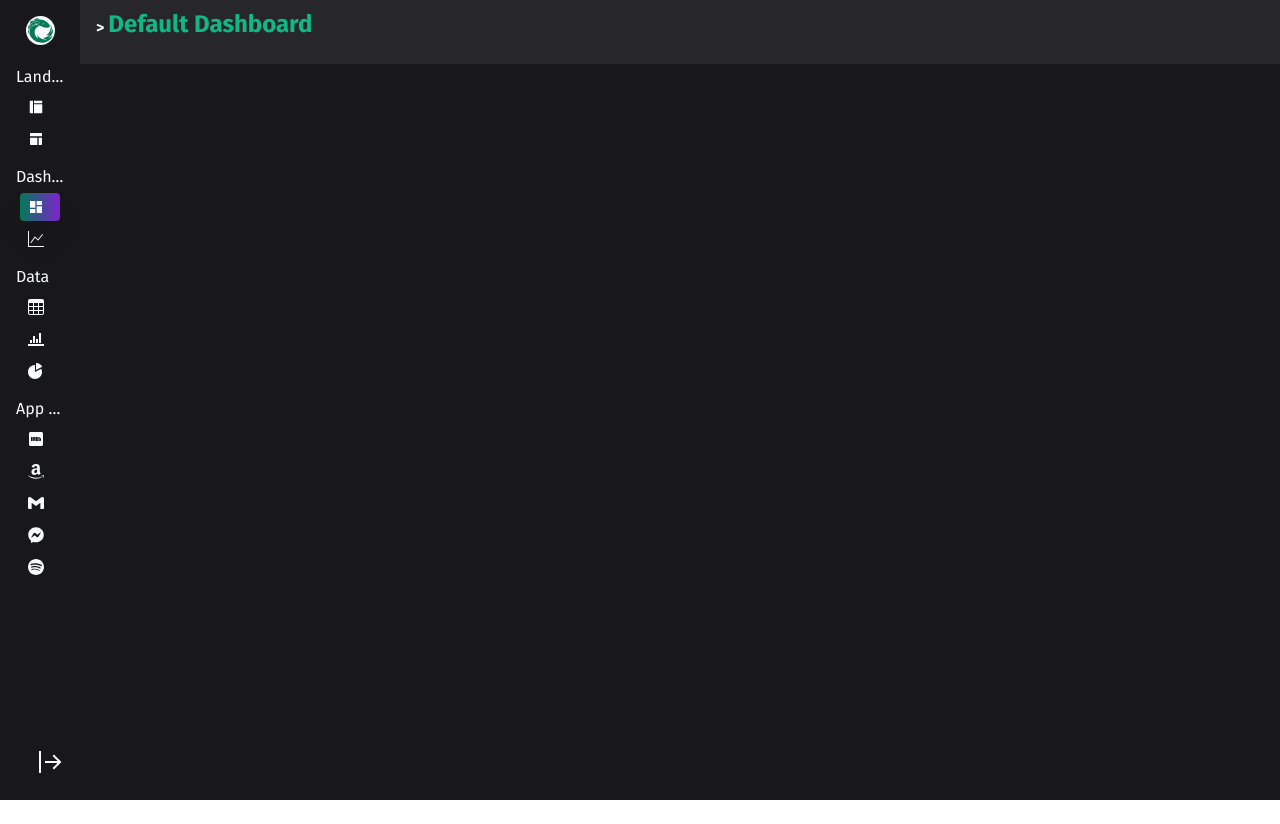
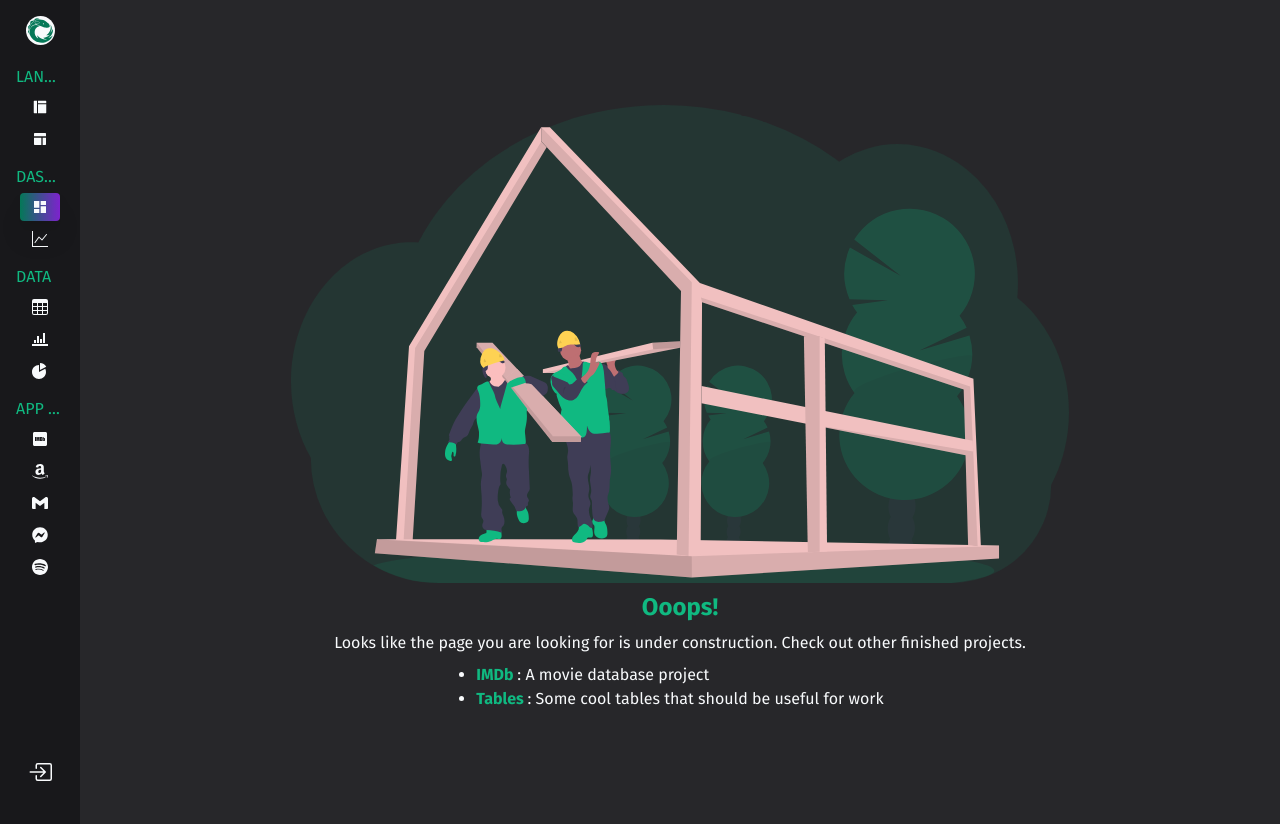
Before and after one commit to thekhangtraining/react-admin-dashboard, a React (Create React App) app: page /dashboards/default in a window 1280 px wide. Before the commit the page ends 800 px from the top, so only its background shows below. Built offline with nearby package versions, Linux system fonts and the light colour scheme; a web font is replaced by a local one.

Commit message:
Add 404 page

```diff
--- a/src/App.js
+++ b/src/App.js
@@ -14,7 +14,8 @@ import {
   LandingDemo2,
   Messenger,
   Spotify,
-  Tables
+  Tables,
+  Construction,
 } from "./pages";
 
 const App = () => {
@@ -31,60 +32,64 @@ const App = () => {
               {/* My CV */}
               <Route path="/" key="cv" element={<Cv />} />
 
+              {/* Landing pages */}
+              <Route
+                path="/landing/demo1"
+                key="landing-demo-1"
+                element={<Construction />}
+              />
+              <Route
+                path="/landing/demo2"
+                key="landing-demo-2"
+                element={<Construction />}
+              />
+
               {/* Admin dashboards */}
               <Route
                 path="/dashboards/default"
                 key="dash-default"
-                element={<DashDefault />}
+                element={<Construction />}
               />
               <Route
                 path="/dashboards/analytics"
                 key="dash-analytics"
-                element={<DashAnalytics />}
-              />
-
-              {/* Landing pages */}
-              <Route
-                path="/landing/demo1"
-                key="landing-demo-1"
-                element={<LandingDemo1 />}
-              />
-              <Route
-                path="/landing/demo2"
-                key="landing-demo-2"
-                element={<LandingDemo2 />}
+                element={<Construction />}
               />
 
               {/* Tables, Charts & Infographics */}
               <Route path="/data/tables" key="tables" element={<Tables />} />
-              <Route path="/data/charts" key="charts" element={<Charts />} />
+              <Route
+                path="/data/charts"
+                key="charts"
+                element={<Construction />}
+              />
               <Route
                 path="/data/infographics"
                 key="infographics"
-                element={<Infographics />}
+                element={<Construction />}
               />
 
               {/* Clones of many popular apps */}
               <Route
                 path="/clones/amazon"
                 key="clone-amazon"
-                element={<Amazon />}
+                element={<Construction />}
               />
               <Route path="/clones/imdb" key="clone-imdb" element={<Imdb />} />
               <Route
                 path="/clones/gmail"
                 key="clone-gmail"
-                element={<Gmail />}
+                element={<Construction />}
               />
               <Route
                 path="/clones/messenger"
                 key="clone-messenger"
-                element={<Messenger />}
+                element={<Construction />}
               />
               <Route
                 path="/clones/spotify"
                 key="clone-spotify"
-                element={<Spotify />}
+                element={<Construction />}
               />
             </Routes>
           </main>
--- a/src/components/Navbar.js
+++ b/src/components/Navbar.js
@@ -17,7 +17,7 @@ const Navbar = () => {
           setSidebarOpen(!sidebarOpen);
         }}
       >
-        <BsFillMenuButtonWideFill className="text-emerald-700 text-xl" />
+        <BsFillMenuButtonWideFill className="text-emerald-500 text-xl" />
       </button>
     </div>
   );
--- a/src/components/Sidebar.js
+++ b/src/components/Sidebar.js
@@ -1,4 +1,5 @@
 import React from "react";
+import { BsBoxArrowInLeft, BsBoxArrowInRight } from "react-icons/bs";
 import { SiReactivex } from "react-icons/si";
 import { NavLink } from "react-router-dom";
 import { useStateContext } from "../contexts/ContextProvider";
@@ -16,9 +17,9 @@ const Sidebar = () => {
   } = useStateContext();
 
   const activeLink =
-    "flex items-center py-1 px-2 pr-2 m-1 mb-0.5 rounded drop-shadow-xl";
+    "flex items-center lg:justify-center py-1 px-2 m-1 mb-0.5 rounded drop-shadow-xl lg:sidebar-expanded:justify-start";
   const normalLink =
-    "flex items-center py-1 px-2 pr-0 m-1 mb-0.5 rounded hover:bg-gradient-to-r from-[#047857]";
+    "flex items-center lg:justify-center py-1 px-2 m-1 mb-0.5 rounded hover:bg-gradient-to-r from-[#047857] lg:sidebar-expanded:justify-start";
 
   return (
     <div>
@@ -44,9 +45,7 @@ const Sidebar = () => {
               <div className="rounded-full p-0.5 bg-slate-50">
                 <SiReactivex size="25px" color="#047857" />
               </div>
-              <p className="capitalize truncate lg:hidden lg:sidebar-expanded:inline-flex">
-                My Résumé
-              </p>
+              <p className="capitalize truncate lg:hidden lg:sidebar-expanded:inline-flex"></p>
             </div>
           </NavLink>
 
@@ -58,21 +57,14 @@ const Sidebar = () => {
             aria-controls="sidebar"
             aria-expanded={sidebarOpen}
           >
-            <span className="sr-only">Close sidebar</span>
-            <svg
-              className="w-6 h-6 fill-current"
-              viewBox="0 0 24 24"
-              xmlns="http://www.w3.org/2000/svg"
-            >
-              <path d="M10.7 18.7l1.4-1.4L7.8 13H20v-2H7.8l4.3-4.3-1.4-1.4L4 12z" />
-            </svg>
+            <BsBoxArrowInLeft className="h-6 w-6" />
           </button>
         </div>
         {/* NavLinks */}
         <div className="grow p-2">
           {navLinks.map((item) => (
             <div key={item.title.replace("-", " ")}>
-              <p className="capitalize truncate mt-3 lg:sidebar-expanded:inline-flex">
+              <p className="uppercase truncate mt-3 text-emerald-500 lg:sidebar-expanded:inline-flex">
                 {item.title.replace("-", " ")}
               </p>
               {item.links.map((link) => (
@@ -98,24 +90,15 @@ const Sidebar = () => {
           ))}
         </div>
         {/* Expand/Collapse button */}
-        <div className="flex justify-end mb-2">
+        <div className="flex lg:justify-center lg:sidebar-expanded:justify-end m-2">
           <button
-            className="hidden p-2.5 text-slate-50 hover:text-emerald-500 lg:inline-flex"
+            className="hidden text-slate-50 hover:text-emerald-500 lg:inline-flex"
             onClick={() => {
               setSidebarExpanded(!sidebarExpanded);
             }}
           >
             <span className="sr-only">Expand/Collapse sidebar</span>
-            <svg
-              className="w-6 h-6 fill-current sidebar-expanded:rotate-180"
-              viewBox="0 0 24 24"
-            >
-              <path
-                className=""
-                d="M19.586 11l-5-5L16 4.586 23.414 12 16 19.414 14.586 18l5-5H7v-2z"
-              />
-              <path className="" d="M3 23H1V1h2z" />
-            </svg>
+            <BsBoxArrowInRight className="sidebar-expanded:rotate-180 h-6 w-6" />
           </button>
         </div>
       </div>
--- a/src/components/imdb/PlayButton.js
+++ b/src/components/imdb/PlayButton.js
@@ -1,6 +1,7 @@
 import axios from "axios";
 import React, { useEffect, useState } from "react";
 import { FaRegPlayCircle, FaYoutube } from "react-icons/fa";
+import { IoCloseSharp } from "react-icons/io5";
 import Modal from "react-modal";
 import ReactPlayer from "react-player/youtube";
 import configs from "../../configs.json";
@@ -20,8 +21,8 @@ const PlayButton = ({ movieTitle, movieId, posterPath }) => {
       padding: "1rem",
       paddingBottom: "2rem",
       background: "rgba(0, 0, 0, 0.5)",
-      width: "90%",
-      height: "90%",
+      width: "90vw",
+      height: "90vh",
       overflowY: "auto",
       borderColor: "rgba(0, 0, 0, 0.5)",
     },
@@ -53,7 +54,7 @@ const PlayButton = ({ movieTitle, movieId, posterPath }) => {
   }, [movieId]);
 
   return (
-    <div className="group w-full" id="imdb-play-button">
+    <div className="group w-full">
       {/* Modal for playing trailer */}
       <Modal
         isOpen={modalIsOpen}
@@ -61,6 +62,15 @@ const PlayButton = ({ movieTitle, movieId, posterPath }) => {
         style={modalStyle}
         contentLabel="Watch trailer"
       >
+        {/* Close modal button */}
+        <div className="flex justify-end">
+          <button
+            onClick={() => setModalIsOpen(!modalIsOpen)}
+            className="text-white hover:text-emerald-400"
+          >
+            <IoCloseSharp />
+          </button>
+        </div>
         <div className="flex items-center">
           <FaYoutube size="40px" color={"rgb(255, 0, 0)"} className="mx-2" />
           <h2 className="text-lg text-white">
--- /dev/null
+++ b/src/pages/Construction.js
@@ -0,0 +1,40 @@
+import React from "react";
+import imgConstruction from "../data/img/Construction.svg";
+import { NavLink } from "react-router-dom";
+
+const Construction = () => {
+  return (
+    <div className="flex flex-col items-center justify-center w-full space-y-2 text-slate-50 h-[91vh] md:h-screen">
+      <img className="w-full sm:w-2/3" src={imgConstruction} alt="" />
+      <h2 className="font-bold text-2xl text-emerald-500">Ooops!</h2>
+      <p className="text-center">
+        Looks like the page you are looking for is under construction. Check out
+        other finished projects.
+      </p>
+      <ul className="list-disc">
+        <li>
+          <NavLink to="/clones/imdb">
+            <button>
+              <p className="hover:underline decoration-2 decoration-emerald-500">
+                <span className="text-emerald-500 font-bold">IMDb </span>: A
+                movie database project
+              </p>
+            </button>
+          </NavLink>
+        </li>
+        <li>
+          <NavLink to="/data/tables">
+            <button>
+              <p className="hover:underline decoration-2 decoration-emerald-500">
+                <span className="text-emerald-500 font-bold">Tables </span>:
+                Some cool tables that should be useful for work
+              </p>
+            </button>
+          </NavLink>
+        </li>
+      </ul>
+    </div>
+  );
+};
+
+export default Construction;
--- a/src/pages/clones/Imdb.js
+++ b/src/pages/clones/Imdb.js
@@ -38,7 +38,7 @@ const Movies = () => {
   return (
     <div className="flex flex-col">
       <Title surtitle="App clones" title="IMDb" />
-      <h2 className="text-slate-50">Lu Xinh muốn xem phim gì ạ?</h2>
+      <h2 className="text-slate-50 truncate">Lu Xinh muốn xem phim gì ạ?</h2>
       <div className="grid grid-cols-12">
         <div className="col-span-12 mt-2">
           <Swiper
@@ -94,7 +94,6 @@ const Movies = () => {
           </Swiper>
         </div>
       </div>
-      <div className="h-screen"></div>
     </div>
   );
 };
--- a/src/pages/index.js
+++ b/src/pages/index.js
@@ -3,6 +3,7 @@ export { default as Gmail } from "./clones/Gmail";
 export { default as Imdb } from "./clones/Imdb";
 export { default as Messenger } from "./clones/Messenger";
 export { default as Spotify } from "./clones/Spotify";
+export { default as Construction } from "./Construction";
 export { default as Cv } from "./Cv";
 export { default as DashAnalytics } from "./dashboards/DashAnalytics";
 export { default as DashDefault } from "./dashboards/DashDefault";
```
Also changed, not shown: src/components/imdb/MovieCard.js (+26 -8 lines), src/data/img/Construction.svg (added).
